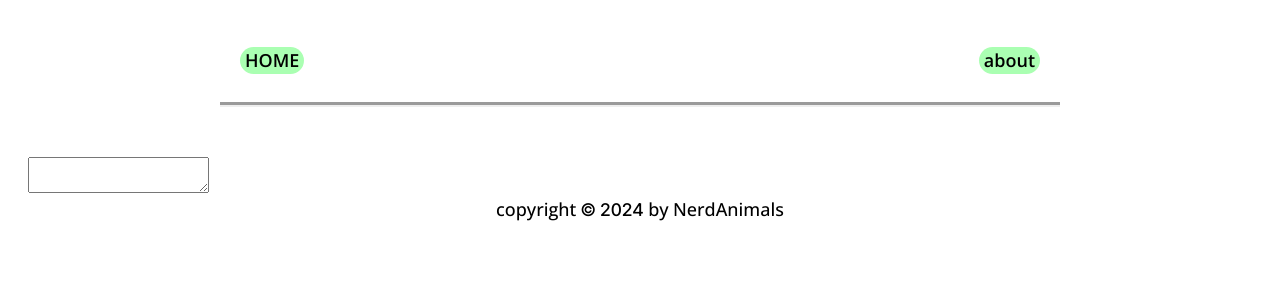
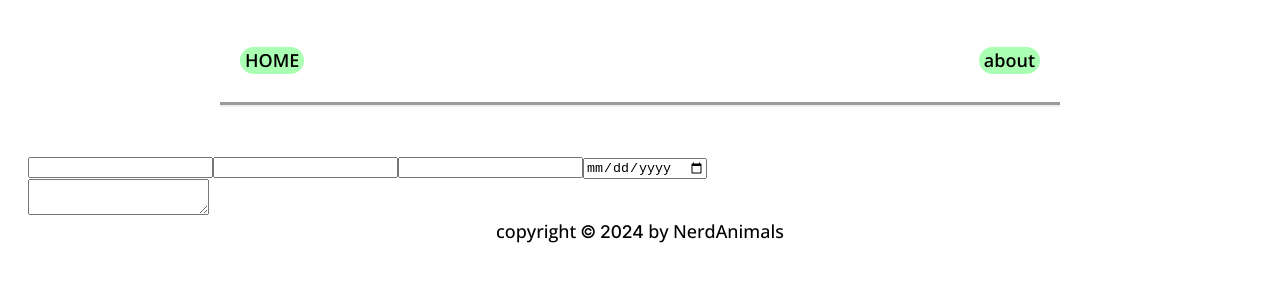
Before and after one commit to nerd-animals/na-log-engine, a Next.js app: page /write in a window 1280 px wide. Shown: the top 300 px of the page. Built offline with nearby package versions, Linux system fonts and the light colour scheme.

Commit message:
feat: show 'frontmatter' in write page

```diff
--- a/app/write/page.tsx
+++ b/app/write/page.tsx
@@ -3,15 +3,33 @@
 import { useState } from 'react';
 
 export default function Write() {
-  const [content, setContent] = useState('');
+  const [post, setPost] = useState({
+    title: '',
+    author: '',
+    tags: '',
+    date: '',
+    content: '',
+  });
 
-  const onChangeInputContent = (e: React.ChangeEvent<HTMLTextAreaElement>) => {
-    setContent(e.target.value);
+  const onChangeInputPost = (e: any) => {
+    setPost((prevState) => ({
+      ...prevState,
+      [e.target.className]: e.target.value,
+    }));
   };
 
   return (
-    <div>
-      <textarea value={content} onChange={onChangeInputContent} />
+    <div className="write-wrapper">
+      <div className="front-matter">
+        <input className="title" type="text" onChange={onChangeInputPost} />
+        <input className="author" type="text" onChange={onChangeInputPost} />
+        <input className="tags" type="text" onChange={onChangeInputPost} />
+        <input className="date" type="date" onChange={onChangeInputPost} />
+      </div>
+      <div className="input-wrapper">
+        <textarea className="content" onChange={onChangeInputPost} />
+        <div className="preview">{post.content}</div>
+      </div>
     </div>
   );
 }
```
